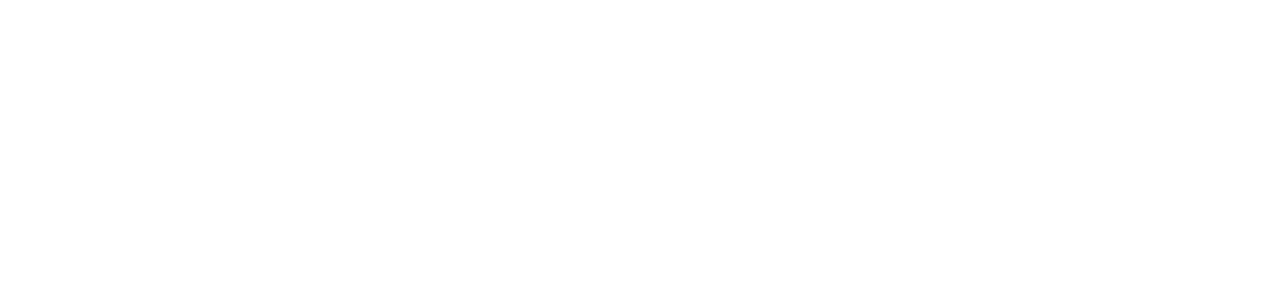
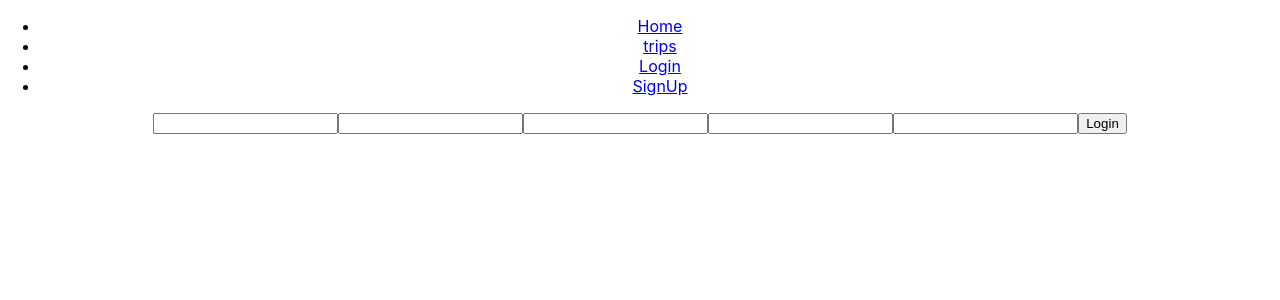
Before and after one commit to andreidg31/ever-onward, a React (Create React App) app: page /signup in a window 1280 px wide. Shown: the top 300 px of the page. Built offline with nearby package versions, Linux system fonts and the light colour scheme.

Commit message:
Created simple login and signup pages

```diff
--- a/package.json
+++ b/package.json
@@ -6,8 +6,11 @@
     "@testing-library/jest-dom": "^5.11.4",
     "@testing-library/react": "^11.1.0",
     "@testing-library/user-event": "^12.1.10",
+    "axios": "^0.21.0",
     "react": "^17.0.1",
     "react-dom": "^17.0.1",
+    "react-hook-form": "^6.11.0",
+    "react-router-dom": "^5.2.0",
     "react-scripts": "4.0.0",
     "web-vitals": "^0.2.4"
   },
--- a/src/App.js
+++ b/src/App.js
@@ -1,9 +1,68 @@
 import './App.css';
+import {
+  BrowserRouter as Router,
+  Switch,
+  Route,
+  Link,
+  Redirect
+} from "react-router-dom";
+import Login from './pages/Login';
+import Home from './pages/Home';
+import SignUp from './pages/SignUp';
+
+import { createContext, useState } from 'react';
 
 function App() {
+
+  const [isAuth, setAuthentication] = useState(false);
+  const [user, setUser] = useState({
+    email: '',
+    password: ''
+  });
+
   return (
     <div className="App">
+      <Router>
+      <div>
+        <nav>
+          <ul>
+            <li>
+              <Link to="/">Home</Link>
+            </li>
+            <li>
+              <Link to="/trips">trips</Link>
+            </li>
+            <li>
+              <Link to="/login">Login</Link>
+            </li>
+            <li>
+              <Link to="/signup">SignUp</Link>
+            </li>
+          </ul>
+        </nav>
 
+        <Switch>
+          { user.email === '' && <Redirect exact from="/trips" to="/login" />}
+
+          <Route path="/about">
+
+          </Route>
+
+          <Route path="/login">
+            <Login user={user} setUser={setUser}/>
+          </Route>
+
+          <Route path ="/signup">
+            <SignUp />
+          </Route>
+
+          <Route path="/">
+            <Home isAuth={isAuth} user={user}/>
+          </Route>
+
+        </Switch>
+      </div>
+     </Router>
     </div>
   );
 }
--- /dev/null
+++ b/src/pages/Home.js
@@ -0,0 +1,13 @@
+import React from 'react';
+
+function Home({isAuth, user}) {
+  return (
+    <div>
+      <h2>Welcome Home</h2>
+      <p>{isAuth.toString()}</p>
+      <p>{user.email}</p>
+    </div>
+  );
+}
+
+export default Home
--- /dev/null
+++ b/src/pages/Login.js
@@ -0,0 +1,39 @@
+import React from 'react';
+import { useForm } from 'react-hook-form';
+import axios from 'axios';
+function Login({user, setUser}) {
+
+  const { register, handleSubmit, errors } = useForm();
+
+  const onSubmit = (data) => {
+    setUser({
+      email: data.email,
+      password: data.password
+    });
+
+    axios.post('/login', user);
+  }
+
+  return (
+    <div className="LoginContainer">
+      <form className="LoginForm" onSubmit={handleSubmit(onSubmit)}>
+        <input
+          name="email"
+          type="text"
+          ref={register({
+            required: 'Required',
+            pattern: {
+              value: /^[A-Z0-9._%+-]+@[A-Z0-9.-]+\.[A-Z]{2,}$/i,
+              message: 'Invalid Email Adress'
+            }
+          })}
+        />
+        {errors.email && errors.email.message}
+        <input name="password" type="password" ref={register()} />
+        <button type="submit"> Login </button>
+      </form>
+    </div>
+  );
+}
+
+export default Login;
--- /dev/null
+++ b/src/pages/SignUp.js
@@ -0,0 +1,42 @@
+import React from 'react';
+import { useForm } from 'react-hook-form';
+import axios from 'axios';
+
+function SignUp() {
+
+  const { watch, register, handleSubmit, errors } = useForm();
+
+  const onSubmit = (data) => {
+
+
+  }
+
+  return (
+  <div className="SignUpContainer">
+    <form className="SignUpForm" onSubmit={handleSubmit(onSubmit)}>
+      <input name="firstname" type="text" ref={register()} />
+      <input name="lastname" type="text" ref={register()} />
+      <input
+        name="email"
+        type="text"
+        ref={register({
+          required: 'Required',
+          pattern: {
+            value: /^[A-Z0-9._%+-]+@[A-Z0-9.-]+\.[A-Z]{2,}$/i,
+            message: 'Invalid Email Adress'
+          }
+        })}
+      />
+      {errors.email && errors.email.message}
+      <input name="password" type="password" ref={register()} />
+      <input name="verifyPassword" type="password" ref={register({
+          validate: value => value === watch("password") || "Passwords don't match"
+      })} />
+      {errors.verifyPassword && errors.verifyPassword.message}
+      <button type="submit"> Login </button>
+    </form>
+  </div>
+  );
+}
+
+export default SignUp;
```
Also changed, not shown: src/hooks/useAuth.js (added, +9 -0 lines), src/pages/SignUp.css (added), 2 other files (tests, documents, lock files or other folders).
